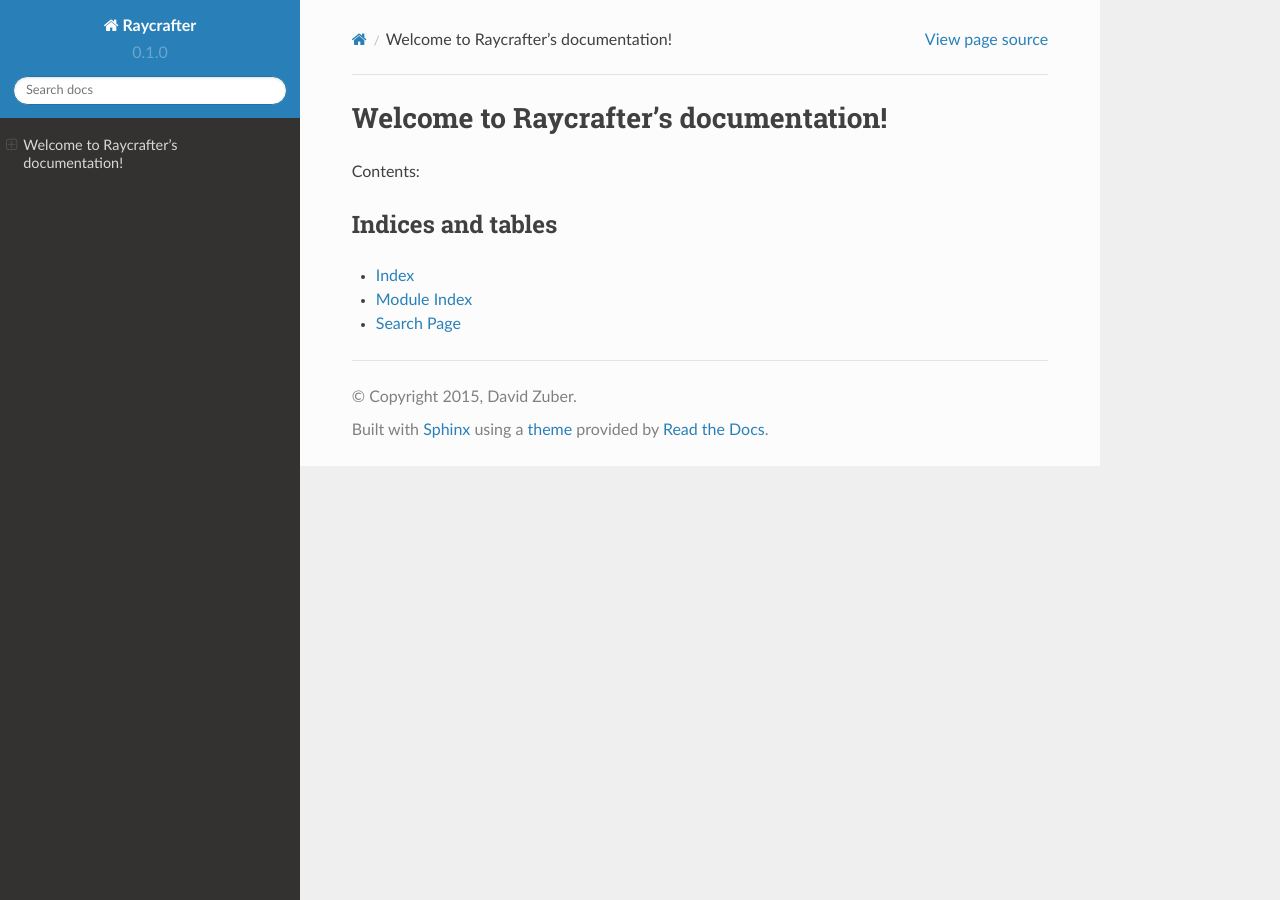
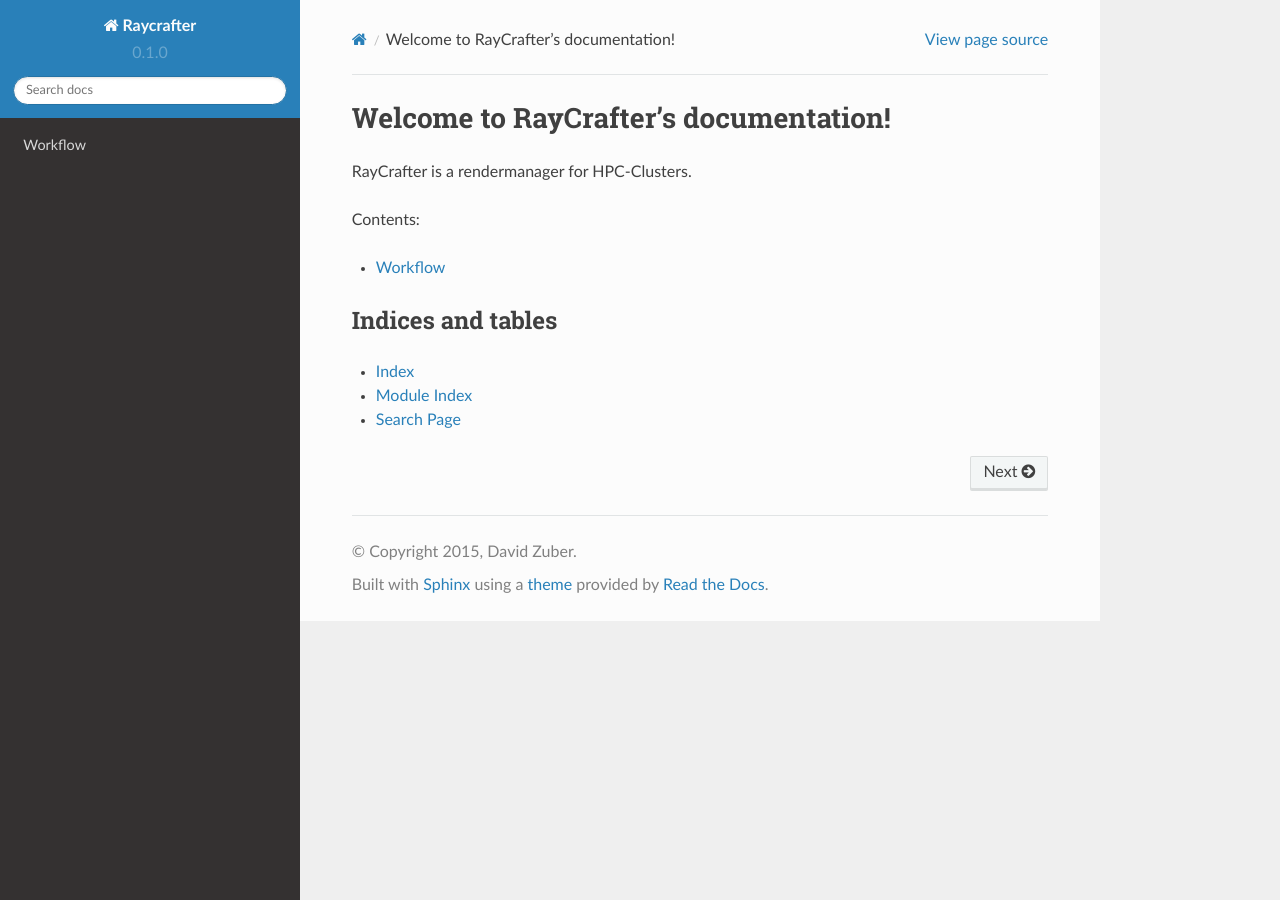
Before and after one commit to RayCrafter/Raycrafter-Documentation, a Sphinx documentation site: the page built from docs/source/index.rst, in a window 1280 px wide. Built offline with Sphinx 7.4.7 and the Read the Docs theme 2.0.0, drawn with Linux system fonts in a browser that asks for light colours.

Commit message:
Add workflow page with flow chart

```diff
--- a/docs/source/index.rst
+++ b/docs/source/index.rst
@@ -1,12 +1,15 @@
 ======================================
-Welcome to Raycrafter's documentation!
+Welcome to RayCrafter's documentation!
 ======================================
+
+RayCrafter is a rendermanager for HPC-Clusters.
 
 Contents:
 
 .. toctree::
    :maxdepth: 2
 
+   workflow
 
 
 Indices and tables
```
Also changed, not shown: docs/source/workflow.rst (added, +8 -0 lines), docs/source/workflow.xml (added, +1 -0 lines), docs/source/workflow.png (added).
